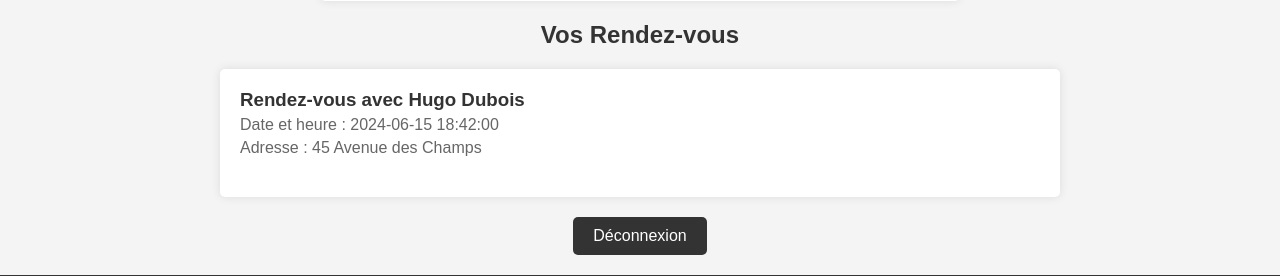
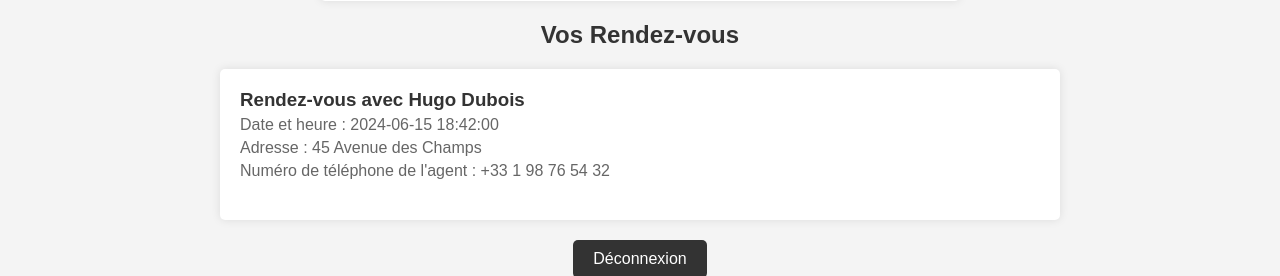
Before and after one commit to Blazarothe/ING2_IMO, a PHP site: page /compte.php in a window 1280 px wide. Shown: the part 996-1272 px from the top of the page. Run offline with PHP 8.4, Linux system fonts and the light colour scheme; a user stored in the database is signed in; data comes from the database, SQL or seed files in the repository.

Commit message:
Add files via upload

```diff
--- a/rdv/compte.php
+++ b/rdv/compte.php
@@ -51,31 +51,43 @@ $stmt->execute();
 $result = $stmt->get_result();
 $user = $result->fetch_assoc();
 
+// Récupérer le numéro de téléphone de l'agent si l'utilisateur est un agent
+$telephone = '';
+if ($typeUtilisateur === 'agent') {
+    $agentSql = "SELECT telephone FROM Agents WHERE utilisateur_id=?";
+    $stmt = $conn->prepare($agentSql);
+    $stmt->bind_param("i", $userId);
+    $stmt->execute();
+    $result = $stmt->get_result();
+    $agent = $result->fetch_assoc();
+    $telephone = $agent['telephone'];
+}
+
 // Récupérer les propriétés pour le formulaire de prise de rendez-vous (uniquement pour les clients)
 if ($typeUtilisateur === 'client') {
     $proprieteSql = "SELECT propriete_id, adresse FROM Proprietes";
     $proprieteResult = $conn->query($proprieteSql);
 
     // Récupérer les agents immobiliers
-    $agentSql = "SELECT a.id, u.nom, u.prenom FROM Agents a JOIN Utilisateurs u ON a.utilisateur_id = u.id";
+    $agentSql = "SELECT a.id, u.nom, u.prenom, a.telephone FROM Agents a JOIN Utilisateurs u ON a.utilisateur_id = u.id";
     $agentResult = $conn->query($agentSql);
 }
 
 // Récupérer les rendez-vous pour l'utilisateur ou l'agent
 $rdvSql = ($typeUtilisateur == 'client') ?
-    "SELECT rv.date_heure, p.adresse, ua.nom AS agent_nom, ua.prenom AS agent_prenom, uc.nom AS client_nom, uc.prenom AS client_prenom
+    "SELECT rv.date_heure, p.adresse, u.nom AS agent_nom, u.prenom AS agent_prenom, a.telephone AS agent_telephone, u2.nom AS client_nom, u2.prenom AS client_prenom
      FROM RendezVous rv
      JOIN Proprietes p ON rv.propriete_id = p.propriete_id
      JOIN Agents a ON rv.agent_id = a.id
-     JOIN Utilisateurs ua ON a.utilisateur_id = ua.id
-     JOIN Utilisateurs uc ON rv.client_id = uc.id
+     JOIN Utilisateurs u ON a.utilisateur_id = u.id
+     JOIN Utilisateurs u2 ON rv.client_id = u2.id
      WHERE rv.client_id = ? AND rv.statut = 'confirmé'" :
-    "SELECT rv.date_heure, p.adresse, ua.nom AS agent_nom, ua.prenom AS agent_prenom, uc.nom AS client_nom, uc.prenom AS client_prenom
+    "SELECT rv.date_heure, p.adresse, u.nom AS agent_nom, u.prenom AS agent_prenom, a.telephone AS agent_telephone, u2.nom AS client_nom, u2.prenom AS client_prenom
      FROM RendezVous rv
      JOIN Proprietes p ON rv.propriete_id = p.propriete_id
      JOIN Agents a ON rv.agent_id = a.id
-     JOIN Utilisateurs ua ON a.utilisateur_id = ua.id
-     JOIN Utilisateurs uc ON rv.client_id = uc.id
+     JOIN Utilisateurs u ON a.utilisateur_id = u.id
+     JOIN Utilisateurs u2 ON rv.client_id = u2.id
      WHERE a.utilisateur_id = ? AND rv.statut = 'confirmé'";
 
 $stmt = $conn->prepare($rdvSql);
@@ -250,6 +262,11 @@ $conn->close();
                 <label for="mot_de_passe">Mot de passe :</label>
                 <input type="password" id="mot_de_passe" name="mot_de_passe" required>
 
+                <?php if ($typeUtilisateur === 'agent'): ?>
+                <label for="telephone">Téléphone :</label> <!-- Affichage du téléphone pour les agents -->
+                <input type="text" id="telephone" name="telephone" value="<?= htmlspecialchars($telephone) ?>" readonly>
+                <?php endif; ?>
+
                 <button type="submit">Mettre à jour</button>
             </form>
         </div>
@@ -290,6 +307,9 @@ $conn->close();
                             <h3>Rendez-vous avec <?= htmlspecialchars($typeUtilisateur == 'client' ? $rdv['agent_prenom'] . ' ' . $rdv['agent_nom'] : $rdv['client_prenom'] . ' ' . $rdv['client_nom']) ?></h3>
                             <p>Date et heure : <?= htmlspecialchars($rdv['date_heure']) ?></p>
                             <p>Adresse : <?= htmlspecialchars($rdv['adresse']) ?></p>
+                            <?php if ($typeUtilisateur === 'client'): ?>
+                                <p>Numéro de téléphone de l'agent : <?= htmlspecialchars($rdv['agent_telephone']) ?></p>
+                            <?php endif; ?>
                         </div>
                     <?php endwhile; ?>
                 <?php else: ?>
```
